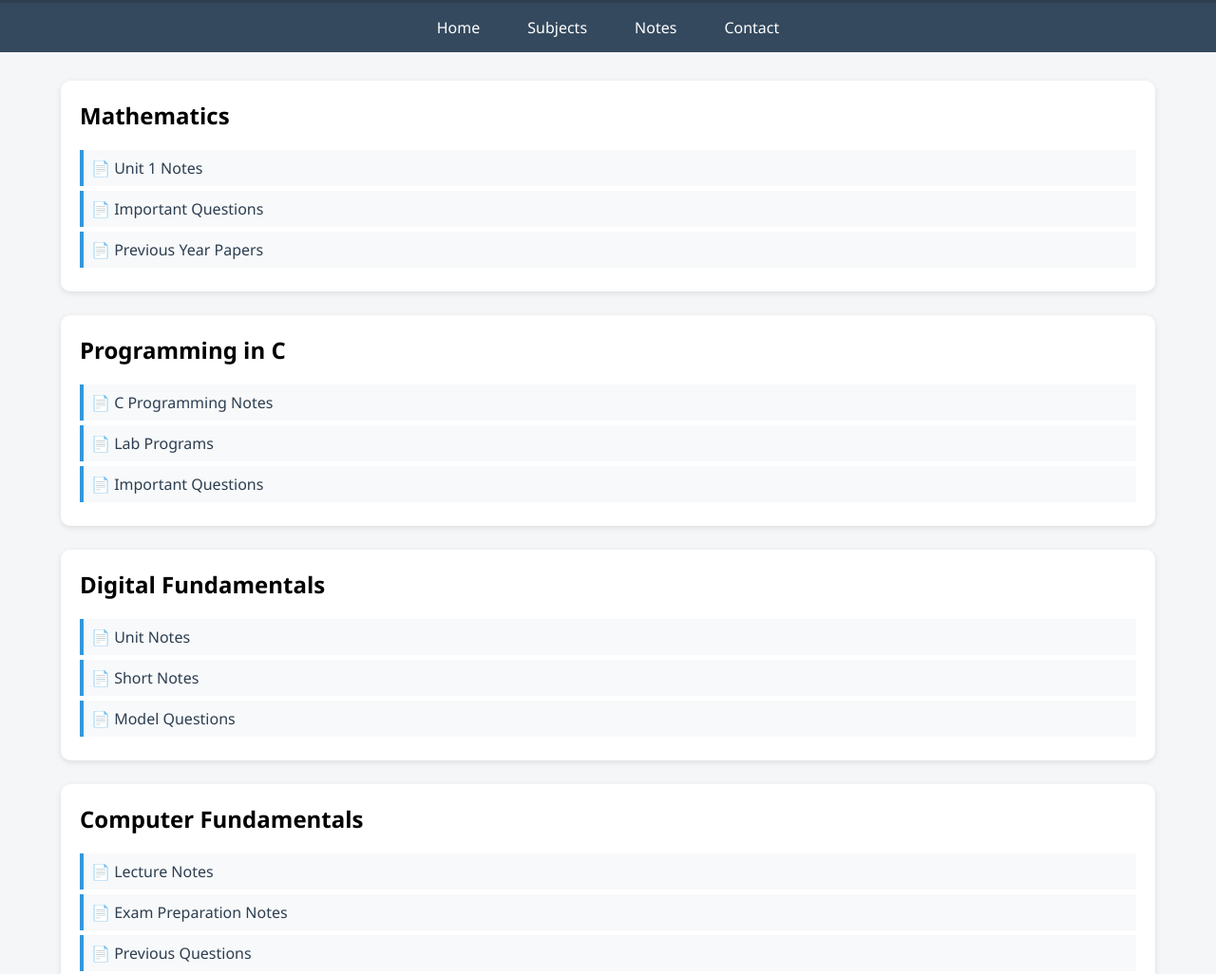
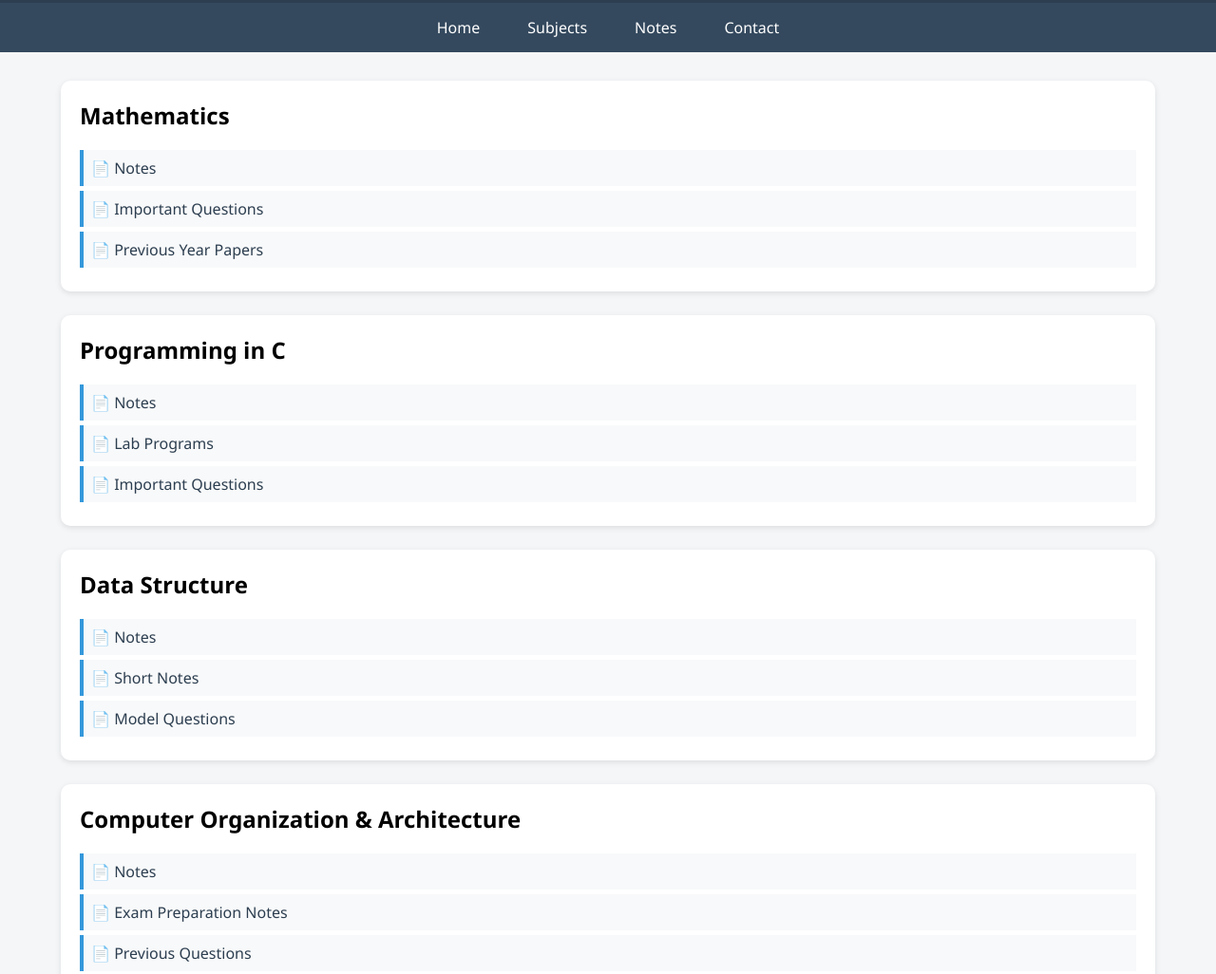
Before and after one commit to adarshanjali2007-dotcom/studyyyhub, a plain HTML site: page index.html in a window 1280 px wide. Shown: the part 134-1160 px from the top of the page at 95% size. Drawn offline with Linux system fonts and the light colour scheme.

Commit message:
Update index.html

```diff
--- a/index.html
+++ b/index.html
@@ -112,7 +112,7 @@ footer{
 <h2>Mathematics</h2>
 
 <div class="materials">
-<a href="#">📄 Unit 1 Notes</a>
+<a href="#">📄  Notes</a>
 <a href="#">📄 Important Questions</a>
 <a href="#">📄 Previous Year Papers</a>
 </div>
@@ -123,7 +123,7 @@ footer{
 <h2>Programming in C</h2>
 
 <div class="materials">
-<a href="#">📄 C Programming Notes</a>
+<a href="#">📄  Notes</a>
 <a href="#">📄 Lab Programs</a>
 <a href="#">📄 Important Questions</a>
 </div>
@@ -131,10 +131,10 @@ footer{
 </div>
 
 <div class="subject">
-<h2>Digital Fundamentals</h2>
+<h2>Data Structure</h2>
 
 <div class="materials">
-<a href="#">📄 Unit Notes</a>
+<a href="#">📄 Notes</a>
 <a href="#">📄 Short Notes</a>
 <a href="#">📄 Model Questions</a>
 </div>
@@ -142,10 +142,10 @@ footer{
 </div>
 
 <div class="subject">
-<h2>Computer Fundamentals</h2>
+<h2>Computer Organization & Architecture</h2>
 
 <div class="materials">
-<a href="#">📄 Lecture Notes</a>
+<a href="#">📄 Notes</a>
 <a href="#">📄 Exam Preparation Notes</a>
 <a href="#">📄 Previous Questions</a>
 </div>
@@ -161,4 +161,5 @@ footer{
 </footer>
 
 </body>
+
 </html>
```
